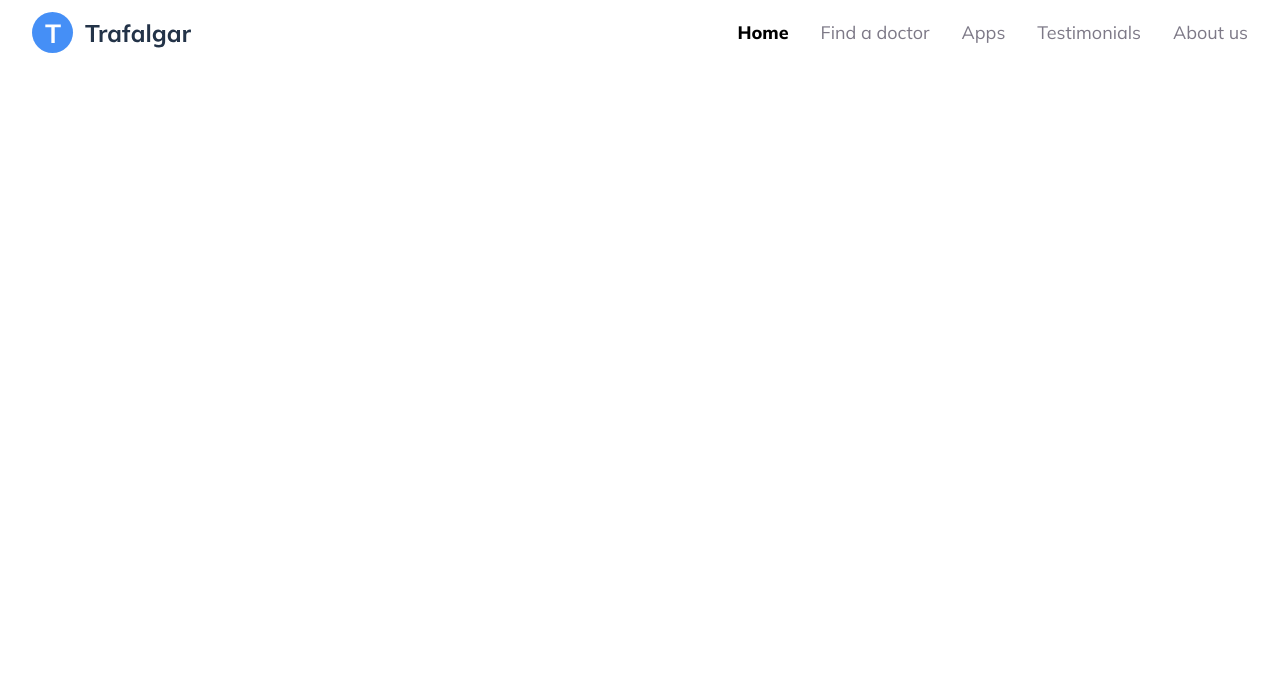
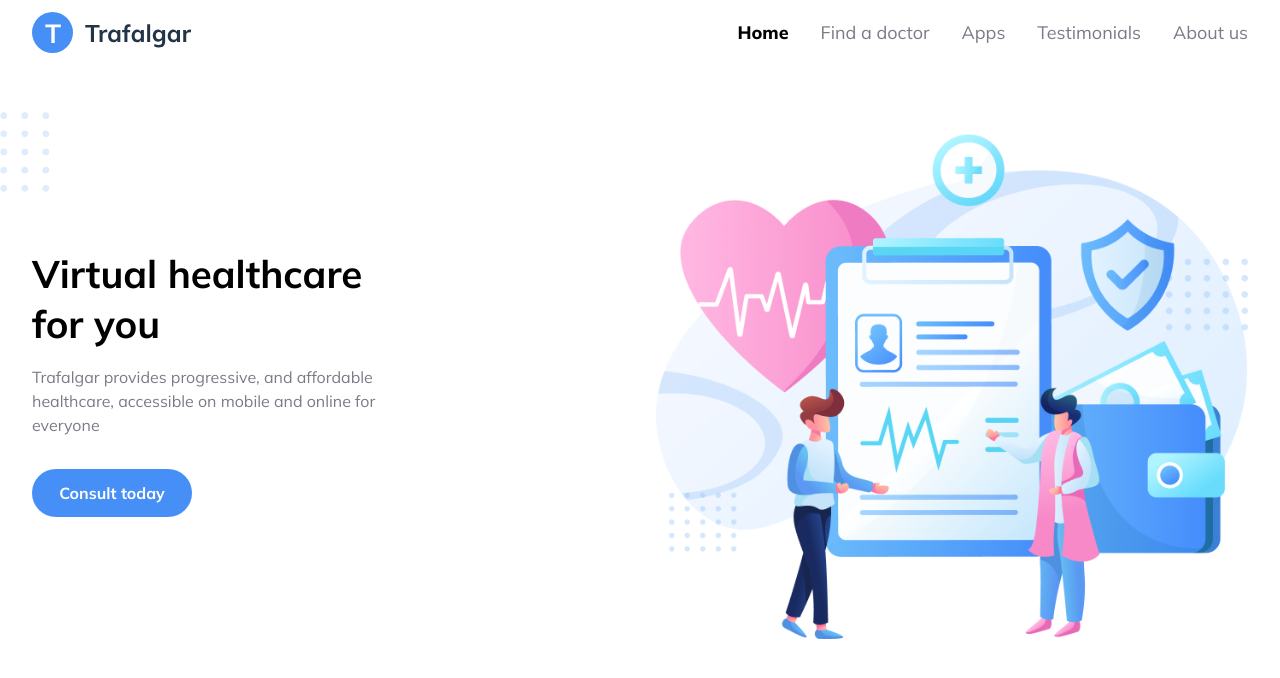
Before and after one commit to pedrodruviaro/trafalgar-landing-page, a React (Create React App) app: page / in a window 1280 px wide. Shown: the top 678 px of the page. Built offline with nearby package versions, Linux system fonts and the light colour scheme.

Commit message:
hero section

```diff
--- a/src/App.jsx
+++ b/src/App.jsx
@@ -1,6 +1,12 @@
 import React from "react";
 import { Header } from "./components/Header";
+import { Hero } from "./containers/Hero";
 
 export const App = () => {
-    return <Header />;
+    return (
+        <>
+            <Header />
+            <Hero />
+        </>
+    );
 };
--- a/src/components/Button/styles.jsx
+++ b/src/components/Button/styles.jsx
@@ -1,16 +1,16 @@
 import styled, { css } from "styled-components";
 
 export const Container = styled.button`
-    font-size: 18px;
-    line-height: 55px;
+    font-size: 1rem;
+    line-height: 1.5;
     font-weight: 700;
     border-radius: 40px;
-    min-width: 12rem;
+    min-width: 10rem;
     background-color: ${(props) => props.theme.blue};
     color: ${(props) => props.theme.light};
 
     border: none;
-    padding: 0 1rem;
+    padding: 0.75em 1em;
     cursor: pointer;
     display: inline-block;
 
--- /dev/null
+++ b/src/components/Container/index.jsx
@@ -0,0 +1,7 @@
+import styled from "styled-components";
+
+export const ContainerDefault = styled.section`
+    max-width: 80rem;
+    margin-inline: auto;
+    padding: 4rem 2rem;
+`;
--- /dev/null
+++ b/src/containers/Hero/index.jsx
@@ -0,0 +1,25 @@
+import React from "react";
+import { Container } from "./styles.jsx";
+import { Button } from "../../components/Button";
+
+export const Hero = () => {
+    return (
+        <Container>
+            <div>
+                <h1>
+                    Virtual healthcare <strong>for you</strong>
+                </h1>
+                <p>
+                    Trafalgar provides progressive, and affordable healthcare,
+                    accessible on mobile and online for everyone
+                </p>
+                <Button type="button">Consult today</Button>
+            </div>
+
+            <div>
+                <img src="/assets/hero.svg" alt="hero" />
+            </div>
+            <span className="dots"></span>
+        </Container>
+    );
+};
--- /dev/null
+++ b/src/containers/Hero/styles.jsx
@@ -0,0 +1,68 @@
+import styled from "styled-components";
+import { ContainerDefault } from "../../components/Container";
+
+export const Container = styled(ContainerDefault)`
+    display: flex;
+    flex-direction: column;
+    gap: 2rem;
+    position: relative;
+
+    > * {
+        flex: 1;
+    }
+
+    @media (min-width: 600px) {
+        flex-direction: row;
+        align-items: center;
+
+        > div:first-child {
+            flex: 1.25;
+        }
+    }
+
+    @media (min-width: 900px) {
+        > div:first-child {
+            flex: 1;
+        }
+    }
+
+    > div:first-child {
+        h1 {
+            font-size: clamp(2rem, 3vw, 3rem);
+            line-height: 50px;
+
+            strong {
+                display: block;
+            }
+        }
+
+        p {
+            text-align: left;
+            margin: 1rem 0 2rem 0;
+
+            max-width: 25rem;
+        }
+    }
+
+    .dots {
+        position: absolute;
+        width: 3.5rem;
+        aspect-ratio: 1;
+
+        background: url("/assets/dots.svg");
+        background-size: contain;
+        background-repeat: no-repeat;
+
+        top: 0.5rem;
+        left: 0;
+
+        @media (min-width: 900px) {
+            width: 5rem;
+            top: 1rem;
+        }
+
+        @media (min-width: 1200px) {
+            top: 3rem;
+        }
+    }
+`;
--- a/src/styles/GlobalStyles.jsx
+++ b/src/styles/GlobalStyles.jsx
@@ -5,6 +5,16 @@ export const GlobalStyles = createGlobalStyle`
     *{
         font-family: 'Mulish', sans-serif;
     }
+
+    html {
+        @media (max-width: 1080px){
+            font-size: 93.75%; // ~ 15px
+        }
+        @media (max-width: 720px){
+            font-size: 87.5%; // ~ 14px
+        }
+    }
+
 
     body {
         background-color: ${(props) => props.theme.light};
```
